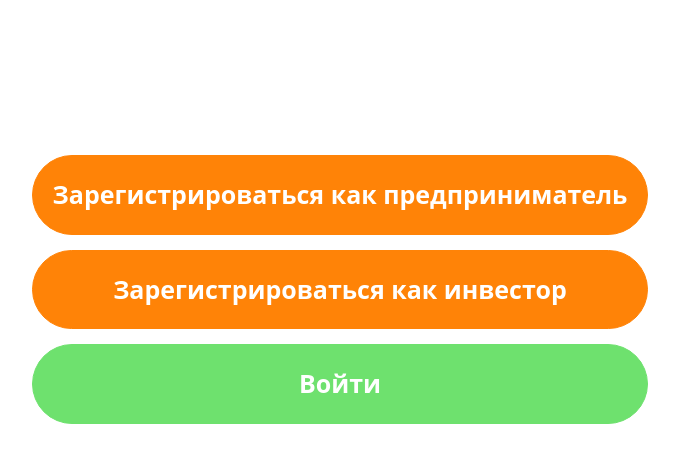
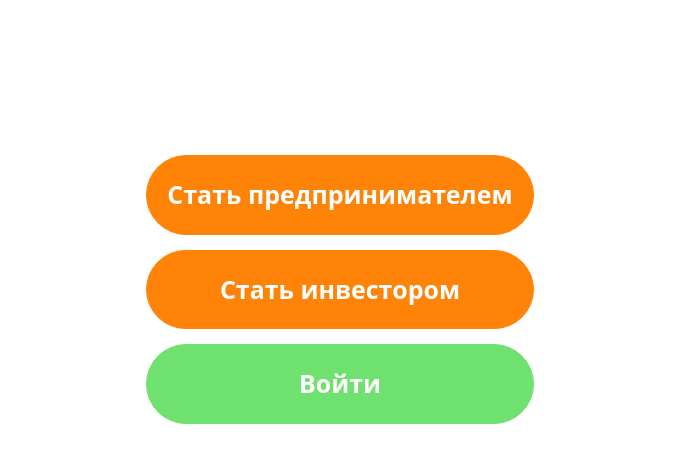
Before and after one commit to Gigirka/invest-free, a Flask app: page / in a window 1280 px wide. Shown: the part 72-535 px from the top of the page, without its empty margins (300-979 px from the left). Run offline with Flask 3, Linux system fonts and the light colour scheme.

Commit message:
Немного изменил дизайн

```diff
--- a/templates/index.html
+++ b/templates/index.html
@@ -16,8 +16,6 @@
     .container0 {
         display: flex;
         flex-direction: column;
-        justify-content: center;
-        align-items: center;
         min-height: 100vh;
         margin-top: -100px;
     }
@@ -54,8 +52,8 @@
 {% else %}
     <div class="container0 d-flex flex-column justify-content-center align-items-center" style="min-height: 100vh;">
         <p>
-            <a class="btn btn-primary btn-custom btn-orange" href="/register-business">Зарегистрироваться как предприниматель</a>
-            <a class="btn btn-primary btn-custom btn-orange" href="/register-invest">Зарегистрироваться как инвестор</a>
+            <a class="btn btn-primary btn-custom btn-orange" href="/register-business">Стать предпринимателем</a>
+            <a class="btn btn-primary btn-custom btn-orange" href="/register-invest">Стать инвестором</a>
             <a class="btn btn-success btn-custom btn-green" href="/login">Войти</a>
         </p>
     </div>
--- a/templates/register-business.html
+++ b/templates/register-business.html
@@ -28,7 +28,7 @@
 </style>
 <div class="text-center">
     <br>
-    <h1>- Регистрация стартапа/идеи -</h1>
+    <h1>- Регистрация предпринимателя -</h1>
 </div>
 <form action="" method="post">
     {{ form.hidden_tag() }}
```
